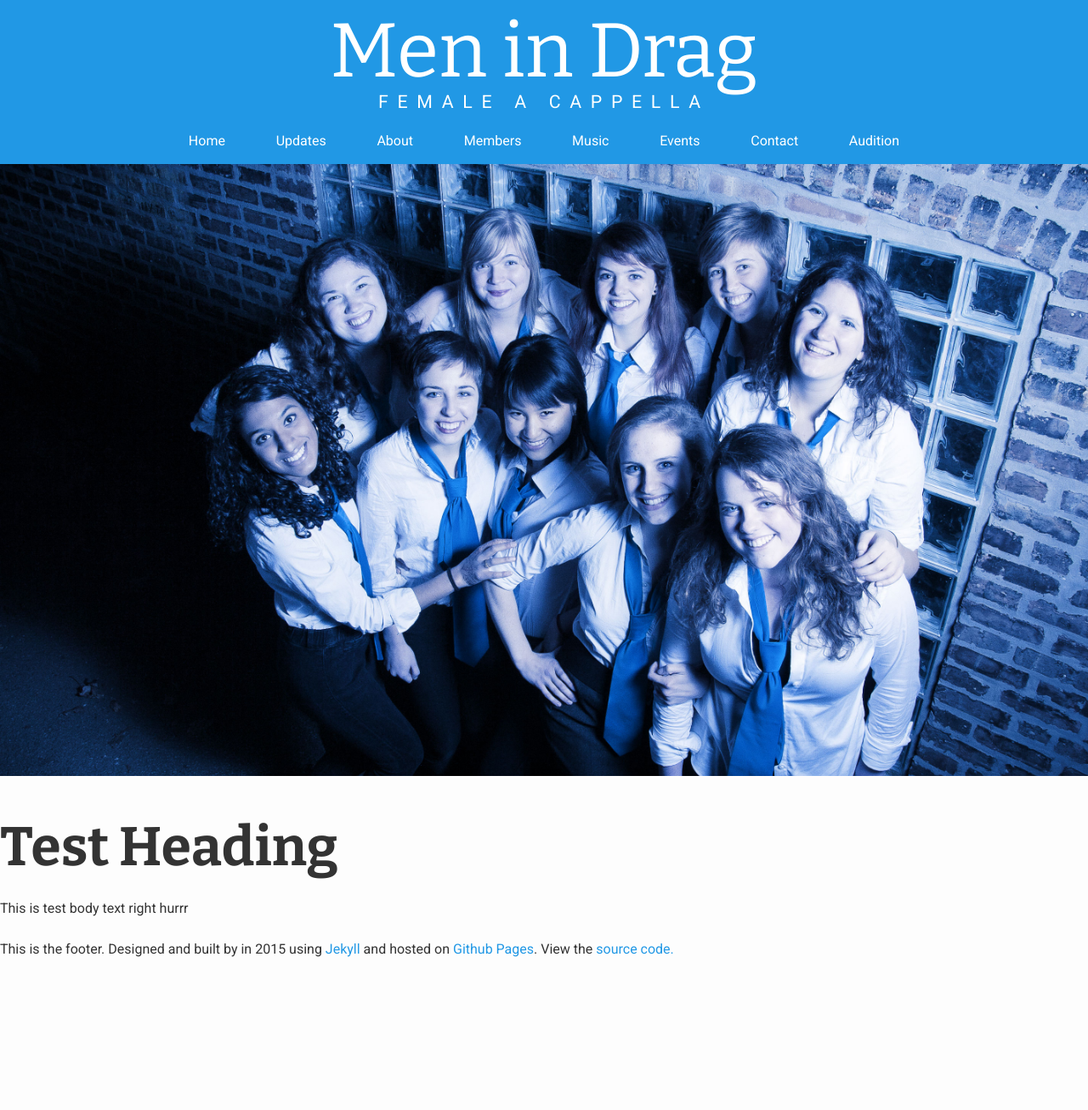
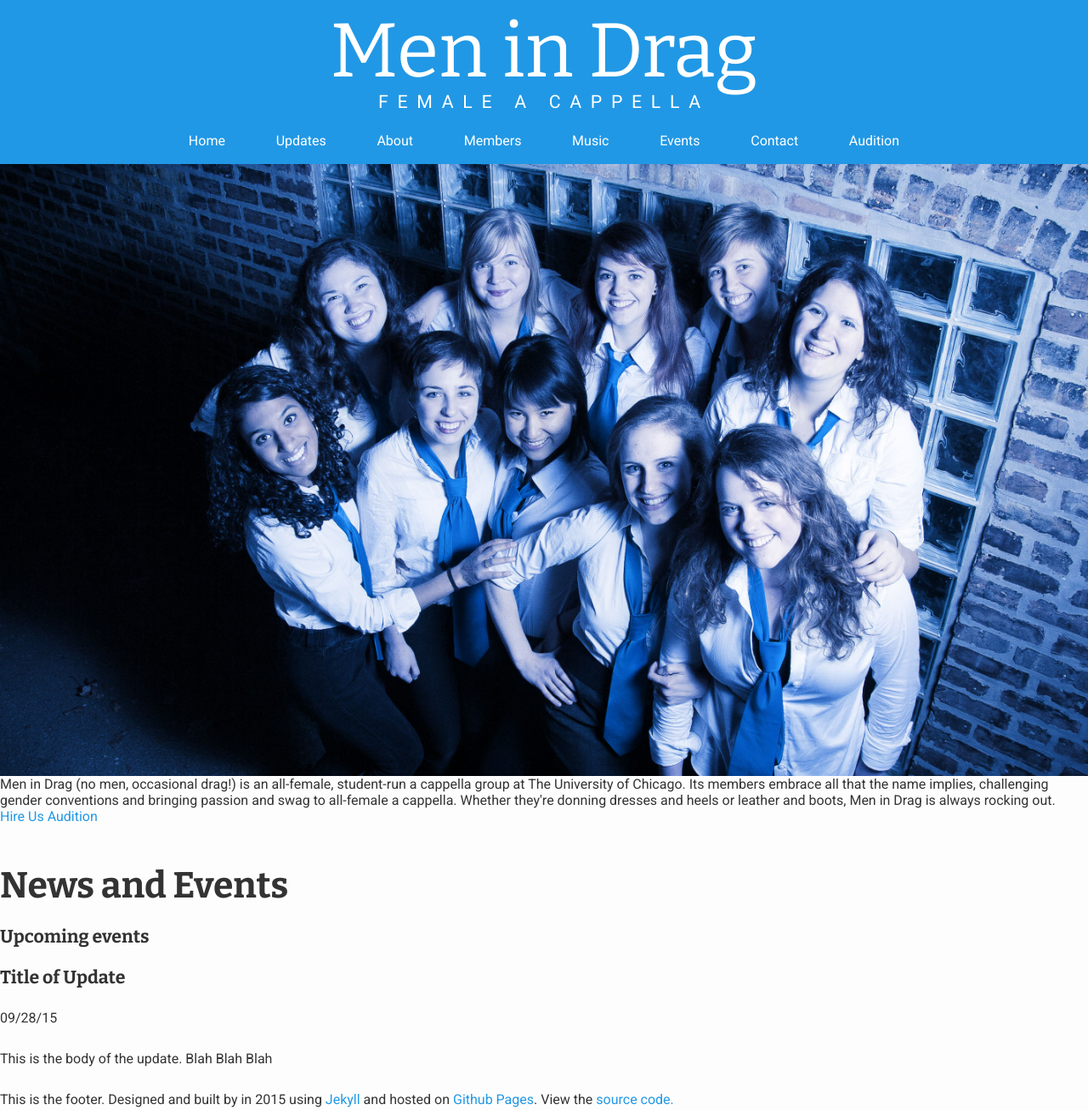
Before and after one commit to chloeam/men-in-drag, a Jekyll site: the page built from index.html, in a window 1280 px wide. Shown: the whole page at 85% size. Built offline with Jekyll 4.4.1, drawn with Linux system fonts in a browser that asks for light colours; before the commit the page ends 1129 px from its top, so only the background shows below that.

Commit message:
restructured home page for new design

```diff
--- /dev/null
+++ b/_includes/short-bio.md
@@ -0,0 +1 @@
+Men in Drag (no men, occasional drag!) is an all-female, student-run a cappella group at The University of Chicago. Its members embrace all that the name implies, challenging gender conventions and bringing passion and swag to all-female a cappella. Whether they're donning dresses and heels or leather and boots, Men in Drag is always rocking out.
--- a/index.html
+++ b/index.html
@@ -4,6 +4,23 @@ layout: default
 
 <div class="hero"></div>
 
-<h1>Test Heading</h1>
+<div class="home-bio">
+  {% include short-bio.md %}
+</div>
 
-<p>This is test body text right hurrr</p>
+<div class="home-buttons">
+  <a href="/contact">Hire Us</a>
+  <a href="/audition">Audition</a>
+</div>
+
+<div class="news-events">
+  <h2>News and Events</h2>
+  <div class="events">
+    <h3>Upcoming events</h3>
+  </div>
+  <div class="updates">
+    <h3>Title of Update</h3>
+    <p>09/28/15</p>
+    <p>This is the body of the update. Blah Blah Blah</p>
+  </div>
+</div>
```
